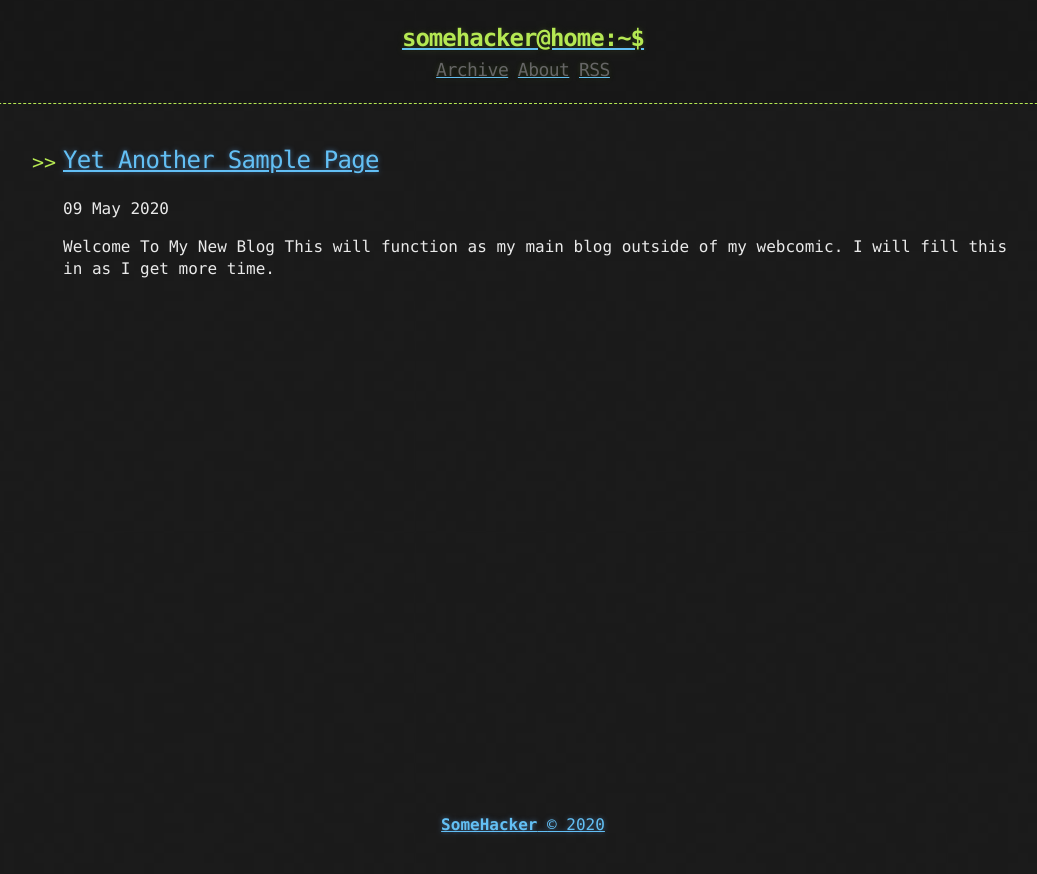
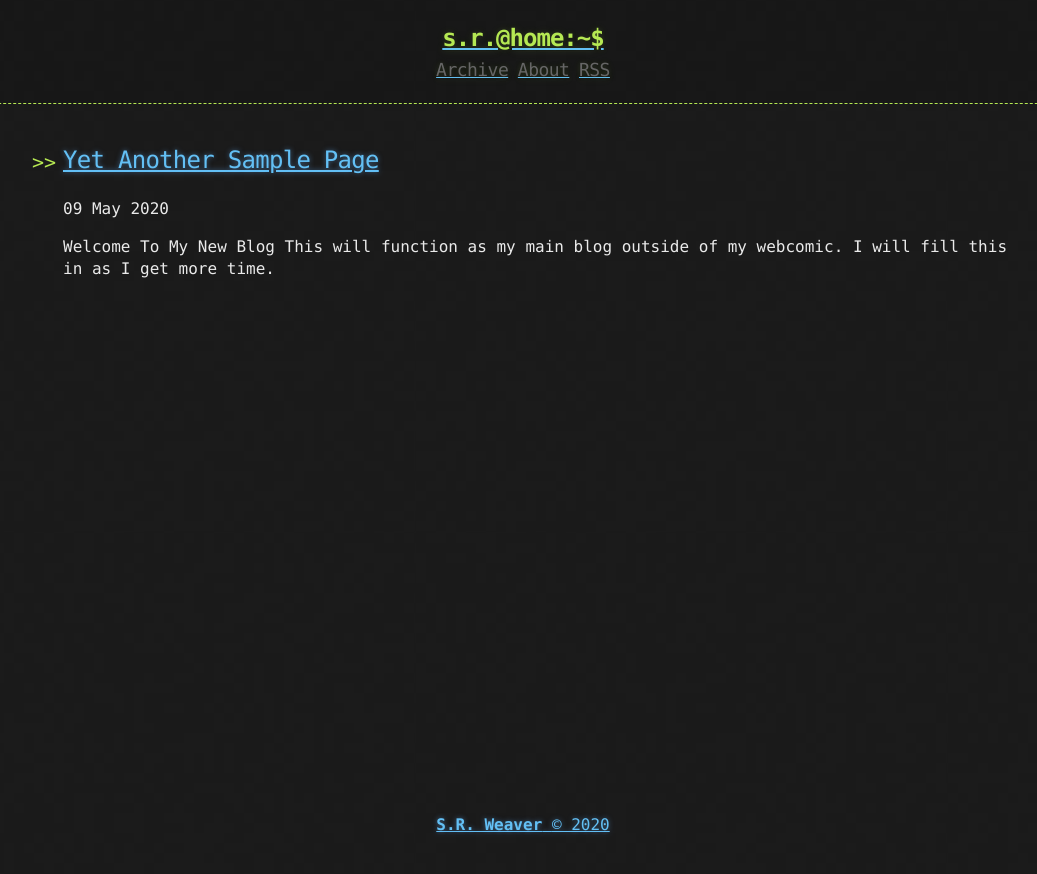
Before and after one commit to LWFlouisa/WeaverBlog, a Jekyll site: the page built from index.html, in a window 1280 px wide. Shown: the top 874 px of the page, without its empty margins (117-1154 px from the left). Built offline with Jekyll 4.4.1, drawn with Linux system fonts in a browser that asks for light colours; the list of posts is cut into pages by our own code.

Commit message:
Update _config.yml

```diff
--- a/_config.yml
+++ b/_config.yml
@@ -1,9 +1,9 @@
-title: Hacker-Blog
-description: "A Jekyll Blog Theme For Hackers"
+title: Weaver-Blog
+description: "A personal blog for S.R. Weaver"
 author:
-  name: "SomeHacker"
-  email: "someone@somewebsite.somedomain"
-  url: "https://ashishchaudhary.in/hacker-blog"
+  name: "S.R. Weaver"
+  email: "lwflouisa@riseup.net"
+  url: "https://lwflouisa.github.io/WeaverBlog"
 
 baseurl: /
 
@@ -28,5 +28,5 @@ plugins:
   - jekyll-sitemap
 
 # Custom variables
-owner : "SomeHacker"
+owner : "S.R. Weaver"
 year : "2020"
```
